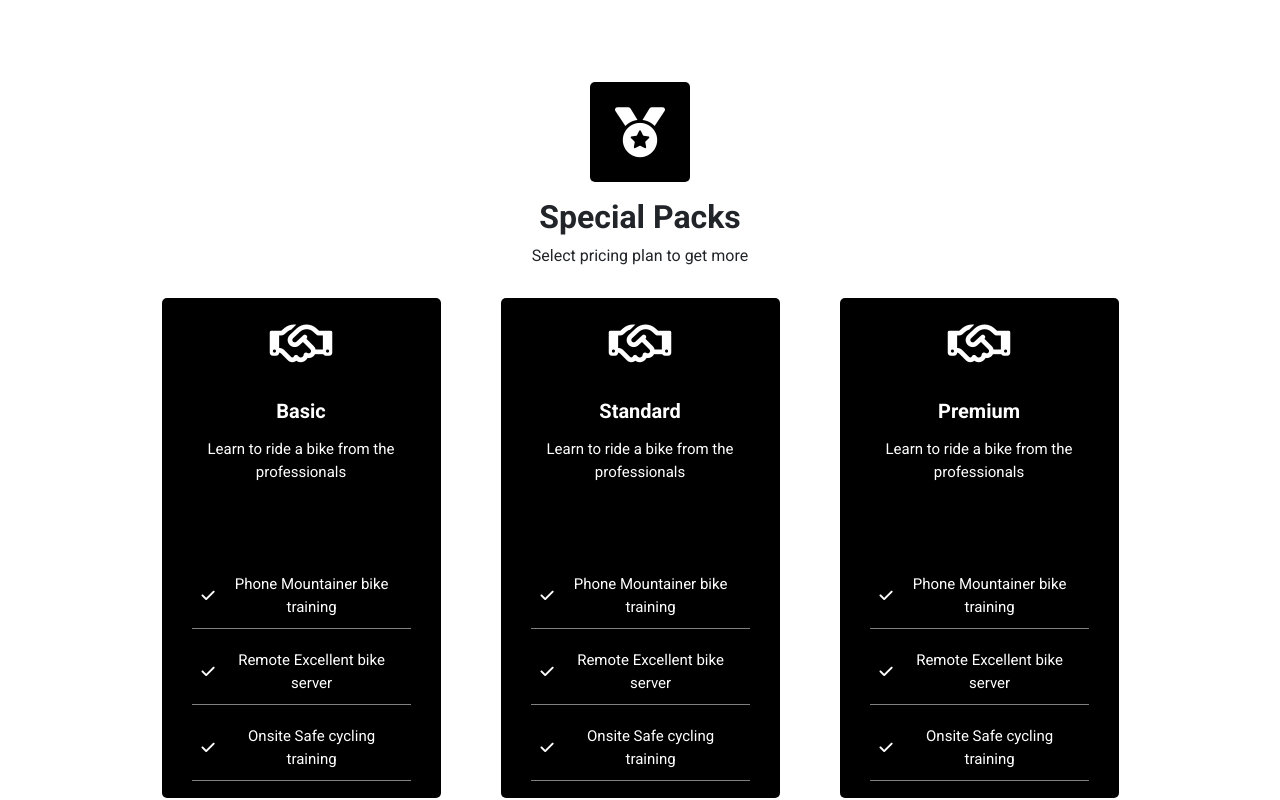
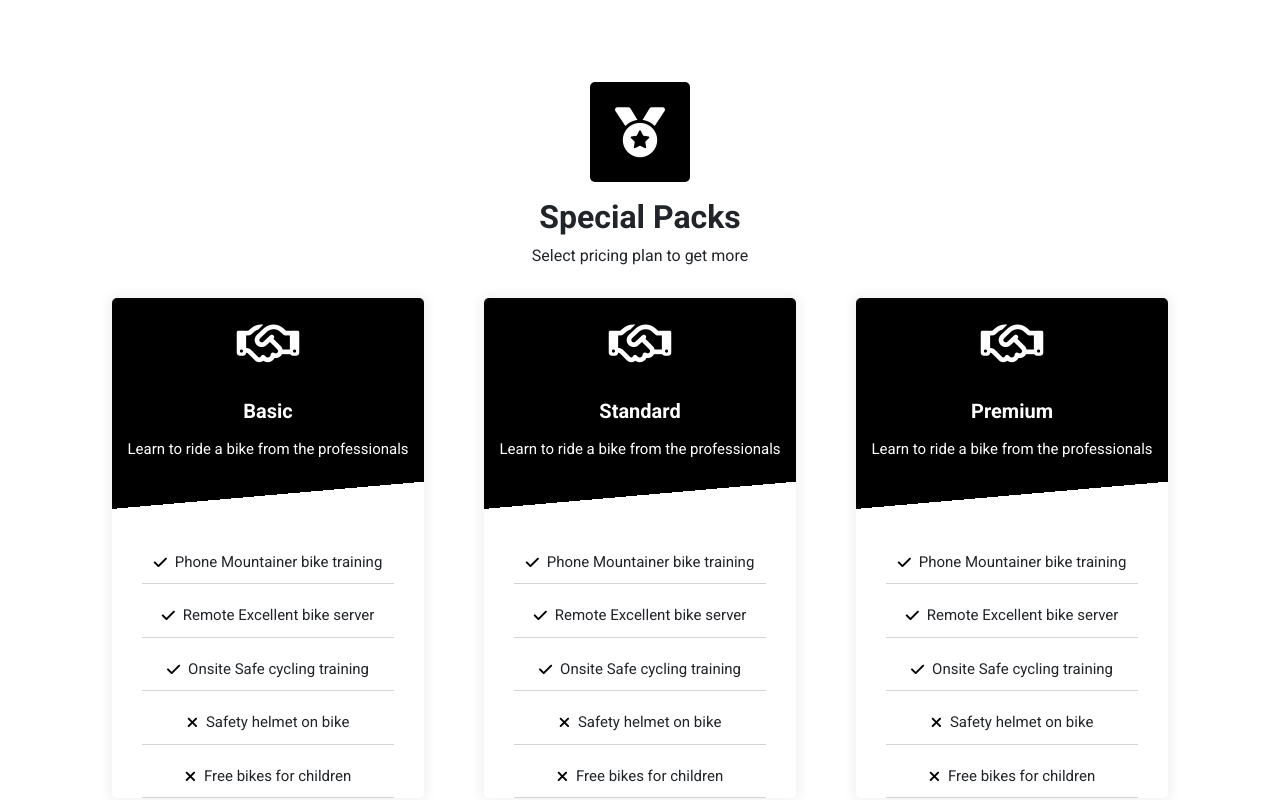
Before and after one commit to alex02r/proj-html-vuejs, a Vue app: page / in a window 1280 px wide. Shown: the top 800 px of the page. Built offline with nearby package versions, Linux system fonts and the light colour scheme.

Commit message:
Completata sezione pacchetti

```diff
--- a/src/components/AppCards.vue
+++ b/src/components/AppCards.vue
@@ -75,7 +75,9 @@ export default {
                 <div class="d-flex justify-content-center">
 
                     <!-- Pacchetto Basic -->
-                    <div class="col-3 packages text-center">
+                    <div class="col-4">
+                        <div class="packages text-center">
+                            <div class="inner-card">
 
                                 <!-- Fronte della card -->
                                 <div class="front-card">
@@ -99,10 +101,14 @@ export default {
                                     <button class="fw-bolder">Send Request!</button>
                                 </div>
                             </div>
-
+                        </div>
+                    </div>
 
                     <!-- Pacchetto Standard -->
-                    <div class="col-3 packages text-center">
+                    <div class="col-4">
+
+                        <div class="packages text-center">
+                            <div class="inner-card">
 
                                 <!-- Fronte della card -->
                                 <div class="front-card">
@@ -126,10 +132,14 @@ export default {
                                     <button class="fw-bolder">Send Request!</button>
                                 </div>
                             </div>
+                        </div>
+                    </div>
 
                     <!-- Pacchetto Premium -->
-                    <div class="col-3 packages text-center">
+                    <div class="col-4">
+                        <div class="packages text-center">
 
+                            <div class="inner-card">
                                 <!-- Fronte della card -->
                                 <div class="front-card">
                                     <i class="fa-regular fa-handshake"></i>
@@ -150,6 +160,8 @@ export default {
                                     <h4 class="text-light text-uppercase fw-bolder">Premium</h4>
                                     <p class="fw-bolder">$5000</p>
                                     <button class="fw-bolder">Send Request!</button>
+                                </div>
+                            </div>
                         </div>
                     </div>
                 </div>
@@ -207,23 +219,29 @@ export default {
     .packages {
         height: 500px;
         margin: 30px;
-        position: relative;
+        perspective: 1000px;
 
-        &:hover .front-card {
-            display: none;
+        &:hover .inner-card {
+            transform: rotateY(180deg);
         }
 
-        &:hover .retro-card {
-            display: block;
-        }
+        .inner-card {
+            height: 100%;
+            width: 100%;
+            position: relative;
+            transition: transform 0.6s;
+            transform-style: preserve-3d;
 
             .front-card {
                 display: block;
                 width: 100%;
                 height: 100%;
-            background-color: $black;
+                background-image: linear-gradient(175deg, black 40%, white 40%);
+                box-shadow: 0 0 10px 5px $grey;
                 padding: 20px 0;
                 border-radius: 5px;
+                -webkit-backface-visibility: hidden;
+                backface-visibility: hidden;
 
                 i {
                     color: $white;
@@ -243,7 +261,6 @@ export default {
                 }
 
                 ul {
-                color: $white;
                     list-style: none;
                     margin-top: 80px;
                     padding: 0 30px;
@@ -252,10 +269,11 @@ export default {
                         font-size: 15px;
                         padding: 10px;
                         margin: 10px 0;
-                    border-bottom: 1px solid grey;
+                        border-bottom: 1px solid lightgray;
 
                         i {
                             font-size: 15px;
+                            color: black;
                         }
                     }
                 }
@@ -266,11 +284,13 @@ export default {
                 position: absolute;
                 top: 0;
                 left: 0;
-            display: none;
                 width: 100%;
                 height: 100%;
                 padding: 40% 0;
                 border-radius: 5px;
+                transform: rotateY(180deg);
+                -webkit-backface-visibility: hidden;
+                backface-visibility: hidden;
 
                 h3 {
                     margin: 40px;
@@ -289,6 +309,8 @@ export default {
                     border-radius: 5px;
                 }
             }
+        }
+
     }
 
 }
```
Lines whose indentation alone changed are shown as unchanged.
